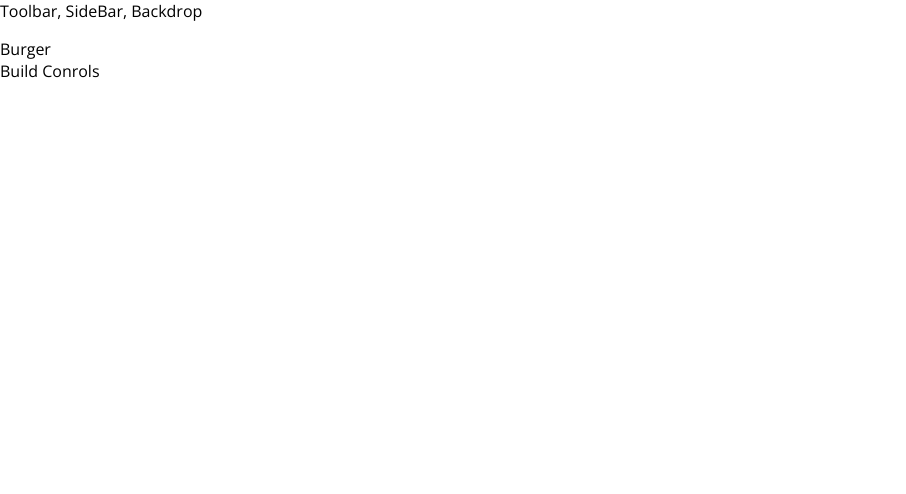
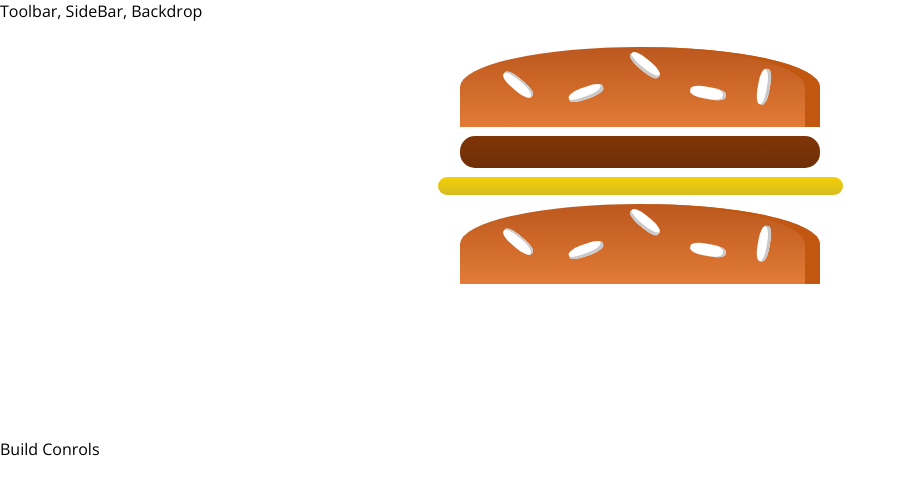
Before and after one commit to dayanapanova/burger-builder, a React app: page / in a window 1280 px wide. Shown: the top 494 px of the page, without its empty margins (0-906 px from the left). Built offline with nearby package versions, Linux system fonts and the light colour scheme.

Commit message:
putting some burgerIngridients componets into our burger component

```diff
--- /dev/null
+++ b/src/components/Burger/Burger.css
@@ -0,0 +1,23 @@
+.Burger {
+    width: 100%;
+    margin: auto;
+    height: 250px;
+    overflow: scroll;
+    text-align: center;
+    font-weight: bold;
+    font-size: 1.2rem;
+}
+
+@media (min-width:1000px) and (min-height:700px) {
+    .Burger {
+        width: 700px;
+        height: 600px;
+    }
+}
+
+@media (min-width:500px) and (min-height:400px) {
+    .Burger {
+        width: 450px;
+        height: 400px;
+    }
+}
--- a/src/components/Burger/Burger.js
+++ b/src/components/Burger/Burger.js
@@ -0,0 +1,17 @@
+import React from 'react';
+import classes from './Burger.css'
+import BurgerIngridient from './BurgerIngridient/BurgerIngridient'
+
+
+const burger = (props) => {
+    return(
+        <div className={classes.Burger}>
+            <BurgerIngridient type="bread-top"/>
+            <BurgerIngridient type="meat"/>
+            <BurgerIngridient type="cheese"/>
+            <BurgerIngridient type="bread-top"/>
+        </div>
+    )
+}
+
+export default burger;
--- a/src/components/Burger/BurgerIngridietn/BurgerIngridient.js
+++ b/src/components/Burger/BurgerIngridient/BurgerIngridient.js
@@ -1,12 +1,12 @@
 import React, { Component } from 'react';
-import classes from './burgerIngrident.css'
+import classes from './BurgerIngridient.css'
 import PropTypes from 'prop-types'
 
 class BurgerIngridient extends Component {
     render() {
         let ingridient = null;
 
-    switch(props.type) {
+    switch(this.props.type) {
         case('bread-bottom'):
             ingridient = <div className={classes.BreadBottom}></div>
         break;
--- a/src/containers/BurgerBuilder/BurgerBuilder.js
+++ b/src/containers/BurgerBuilder/BurgerBuilder.js
@@ -1,11 +1,12 @@
 import React, { Component } from 'react';
 import Auxilliary from '../../hoc/Auxilliary'
+import Burger from '../../components/Burger/Burger'
 
 class BurgerBuilder extends Component {
     render() {
         return(
             <Auxilliary>
-                <div>Burger</div>
+                <Burger/>
                 <div>Build Conrols</div>
             </Auxilliary>
         )
```
Also changed, not shown: src/components/Burger/BurgerIngridient/BurgerIngridient.css (renamed from src/components/Burger/BurgerIngridietn/BurgerIngridient.css).
